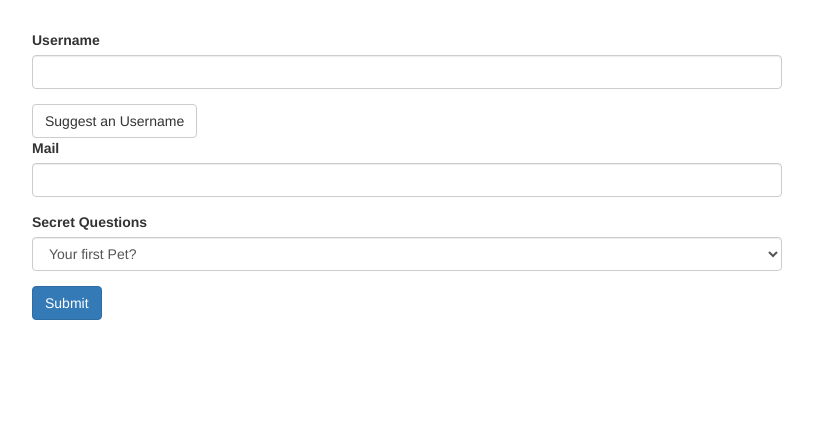
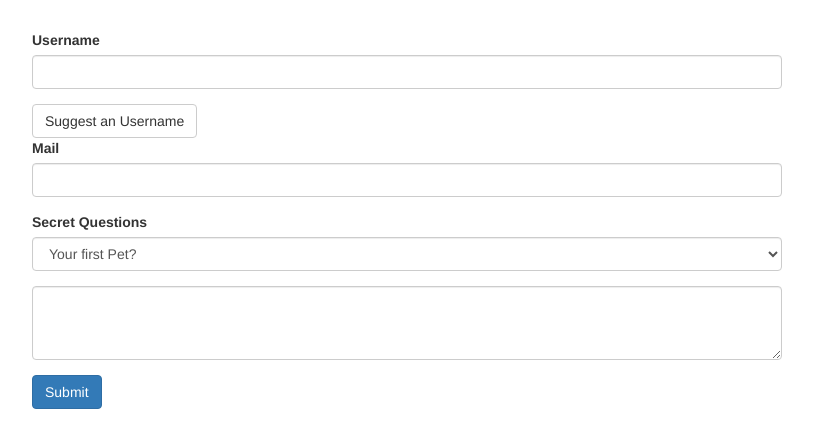
Before and after one commit to TheoCaesar/Module-based-template-driven-forms, an Angular app: page / in a window 1280 px wide. Shown: the top 448 px of the page, without its empty margins (233-1046 px from the left). Built offline with nearby package versions, Linux system fonts and the light colour scheme.

Commit message:
ngModel - two way binding

```diff
--- a/src/app/app.component.html
+++ b/src/app/app.component.html
@@ -20,6 +20,12 @@
             <option value="teacher">Your first teacher?</option>
           </select>
         </div>
+        <div class="form-group">
+          <textarea name="questionAnswer" [(ngModel)]="answer"
+            class= "form-control" id="qa" rows="3">
+          </textarea>
+          <p *ngIf="answer">Your answer: {{answer}} <p>
+        </div>
         <button class="btn btn-primary" type="submit">Submit</button>
       </form>
     </div>
--- a/src/app/app.component.ts
+++ b/src/app/app.component.ts
@@ -6,6 +6,7 @@
   styleUrls: ['./app.component.css']
 })
 export class AppComponent {
+  answer: string;
   suggestUserName() {
     const suggestedName = 'Superuser';
   }
```
